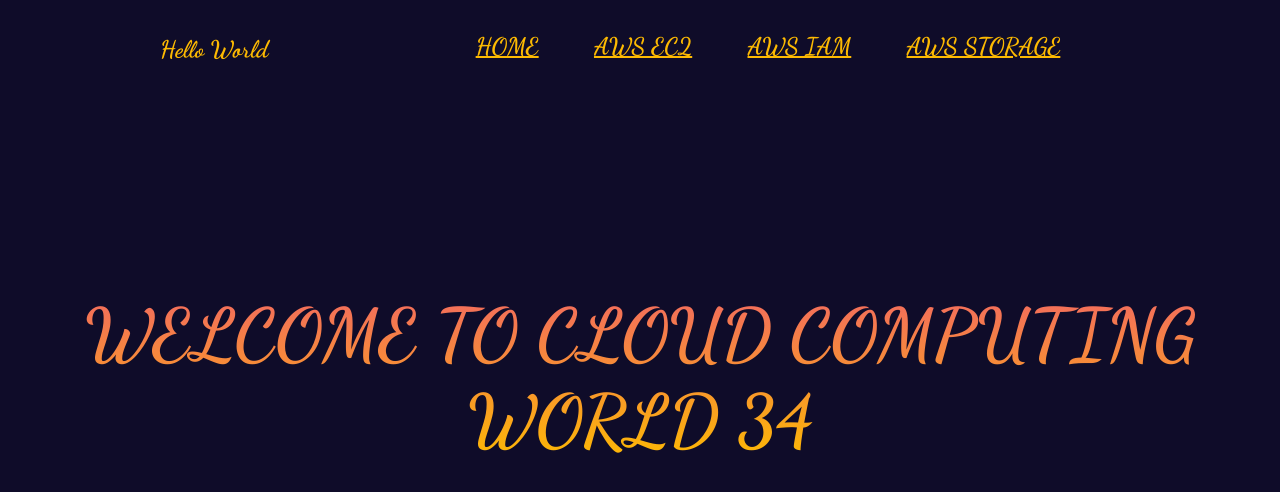
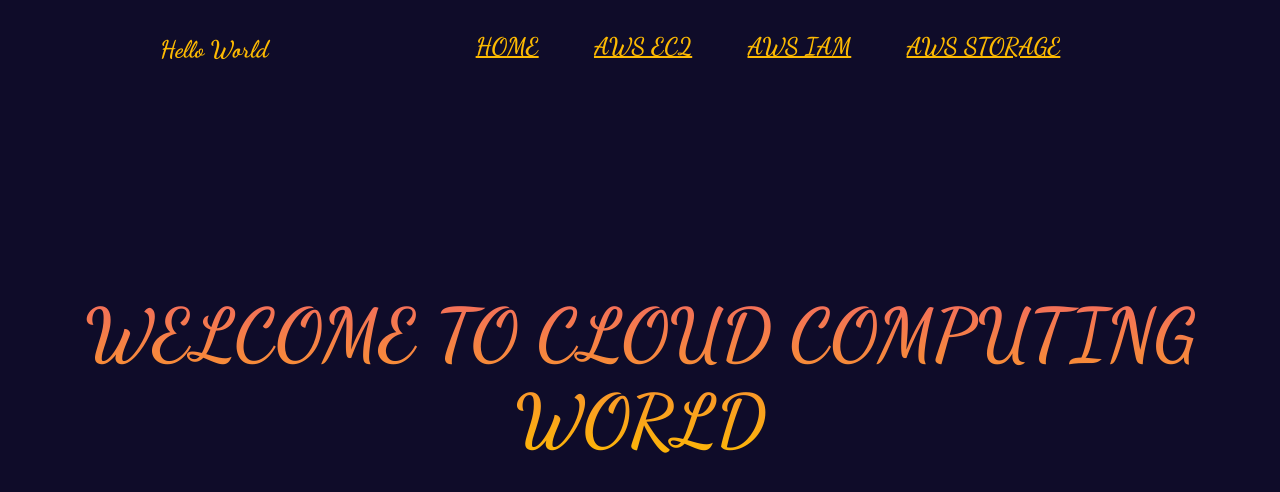
Before and after one commit to achendel/website, a plain HTML site: page index.html in a window 1280 px wide. Drawn offline with Linux system fonts and the light colour scheme.

Commit message:
Update index.html

```diff
--- a/index.html
+++ b/index.html
@@ -21,7 +21,7 @@
     </nav>
     <section id="hero">
         <div class="font">
-            <h2>Welcome to Cloud Computing world 34</h2>
+            <h2>Welcome to Cloud Computing world </h2>
         </div>
     </section>
 
```
